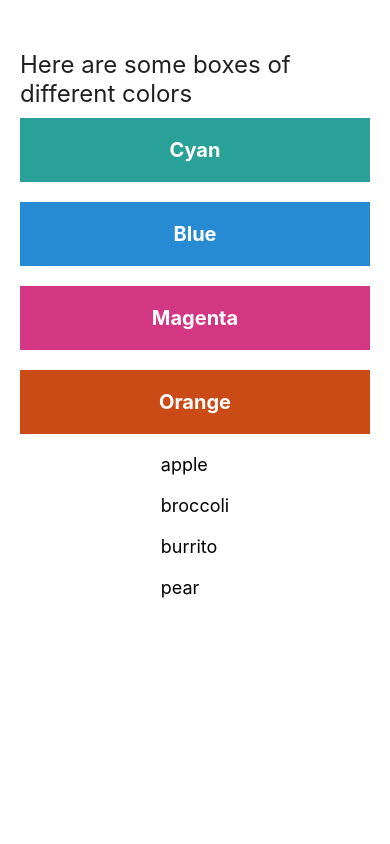
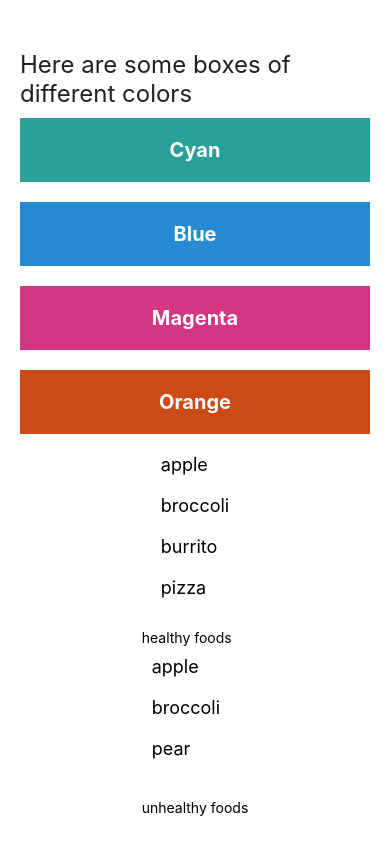
Before and after one commit to joeldmyers/react-native-2024, a React Native app: screen / in a window 390 px wide. Built offline with nearby package versions, Linux system fonts and the light colour scheme.

Commit message:
rough section item

```diff
--- a/App.tsx
+++ b/App.tsx
@@ -1,44 +1,72 @@
-import { StyleSheet, Text, View, SafeAreaView, FlatList } from "react-native";
+import {
+  StyleSheet,
+  Text,
+  View,
+  SafeAreaView,
+  FlatList,
+  SectionList,
+} from "react-native";
 import ColorBox from "./components/ColorBox";
 
+const FOODS = ["apple", "broccoli", "burrito", "pizza", "pear"];
 
-const FOODS = [
-    'apple',
-    'broccoli',
-    'burrito',
-    'pear'
+type Section = {
+  title: string;
+  data: string[];
+};
+const SECTIONFOODS: Section[] = [
+  { title: "healthy foods", data: ["apple", "broccoli", "pear"] },
+  { title: "unhealthy foods", data: ["pizza", "burrito"] },
 ];
 
 const App = () => {
-    return <SafeAreaView style={styles.container}>
-        <View style={styles.header}><Text style={styles.headerText}>Here are some boxes of different colors</Text></View>
-        <ColorBox colorName="Cyan" hexCode="#2aa198"/>
-        <ColorBox colorName="Blue" hexCode="#268bd2"/>
-        <ColorBox colorName="Magenta" hexCode="#d33682"/>
-        <ColorBox colorName="Orange" hexCode="#cb4b16"/>
-        <FlatList data={FOODS} keyExtractor={item => item} renderItem={data => <Text style={styles.bodyText}>{data.item}</Text>} />
+  return (
+    <SafeAreaView style={styles.container}>
+      <View style={styles.header}>
+        <Text style={styles.headerText}>
+          Here are some boxes of different colors
+        </Text>
+      </View>
+      <ColorBox colorName="Cyan" hexCode="#2aa198" />
+      <ColorBox colorName="Blue" hexCode="#268bd2" />
+      <ColorBox colorName="Magenta" hexCode="#d33682" />
+      <ColorBox colorName="Orange" hexCode="#cb4b16" />
+      <FlatList
+        data={FOODS}
+        keyExtractor={(item) => item}
+        renderItem={(data) => <Text style={styles.bodyText}>{data.item}</Text>}
+      />
+      <SectionList
+        sections={SECTIONFOODS}
+        keyExtractor={(item) => item}
+        renderItem={(data) => <Text style={styles.bodyText}>{data.item}</Text>}
+        renderSectionHeader={({ section }) => (
+          <Text style={styles.header}>{section.title}</Text>
+        )}
+      />
     </SafeAreaView>
-}
+  );
+};
 
 const styles = StyleSheet.create({
   container: {
     flex: 1,
     backgroundColor: "white",
-      alignItems: 'center',
-      justifyContent: 'flex-start',
-      margin: 20
+    alignItems: "center",
+    justifyContent: "flex-start",
+    margin: 20,
   },
   header: {
-        marginTop: 30
+    marginTop: 30,
   },
   headerText: {
     fontSize: 24,
-        color: '#202020'
+    color: "#202020",
   },
   bodyText: {
     fontSize: 18,
-        padding: 10
-    }
+    padding: 10,
+  },
 });
 
 export default App;
--- a/components/ColorBox.tsx
+++ b/components/ColorBox.tsx
@@ -1,42 +1,45 @@
-import { View, Text, StyleSheet } from 'react-native';
-import { FC } from 'react';
+import { View, Text, StyleSheet } from "react-native";
+import { FC } from "react";
 
 interface IProps {
   colorName: string;
   hexCode: string;
 }
 
-const ColorBox: FC<IProps> = ({ colorName, hexCode}) => {
-    return <View style={[styles.buttonDiv, { backgroundColor: hexCode}]}><Text style={styles.buttonText}>{colorName}</Text></View>
-}
+const ColorBox: FC<IProps> = ({ colorName, hexCode }) => {
+  return (
+    <View style={[styles.buttonDiv, { backgroundColor: hexCode }]}>
+      <Text style={styles.buttonText}>{colorName}</Text>
+    </View>
+  );
+};
 
 const styles = StyleSheet.create({
   buttonDiv: {
     padding: 20,
-        width: '100%',
+    width: "100%",
     marginVertical: 10,
-        justifyContent: 'center',
-        alignItems: 'center'
-
+    justifyContent: "center",
+    alignItems: "center",
   },
 
   cyan: {
-        backgroundColor: '#2aa198',
+    backgroundColor: "#2aa198",
   },
   blue: {
-        backgroundColor: '#268bd2'
+    backgroundColor: "#268bd2",
   },
   magenta: {
-        backgroundColor: '#d33682'
+    backgroundColor: "#d33682",
   },
   orange: {
-        backgroundColor: '#cb4b16'
+    backgroundColor: "#cb4b16",
   },
   buttonText: {
     fontSize: 20,
-        fontWeight: 'bold',
-        color: '#fff',
-    }
-})
+    fontWeight: "bold",
+    color: "#fff",
+  },
+});
 
 export default ColorBox;
```
Also changed, not shown: 2 other files (tests, documents, lock files or other folders). Lines whose indentation alone changed are shown as unchanged.
